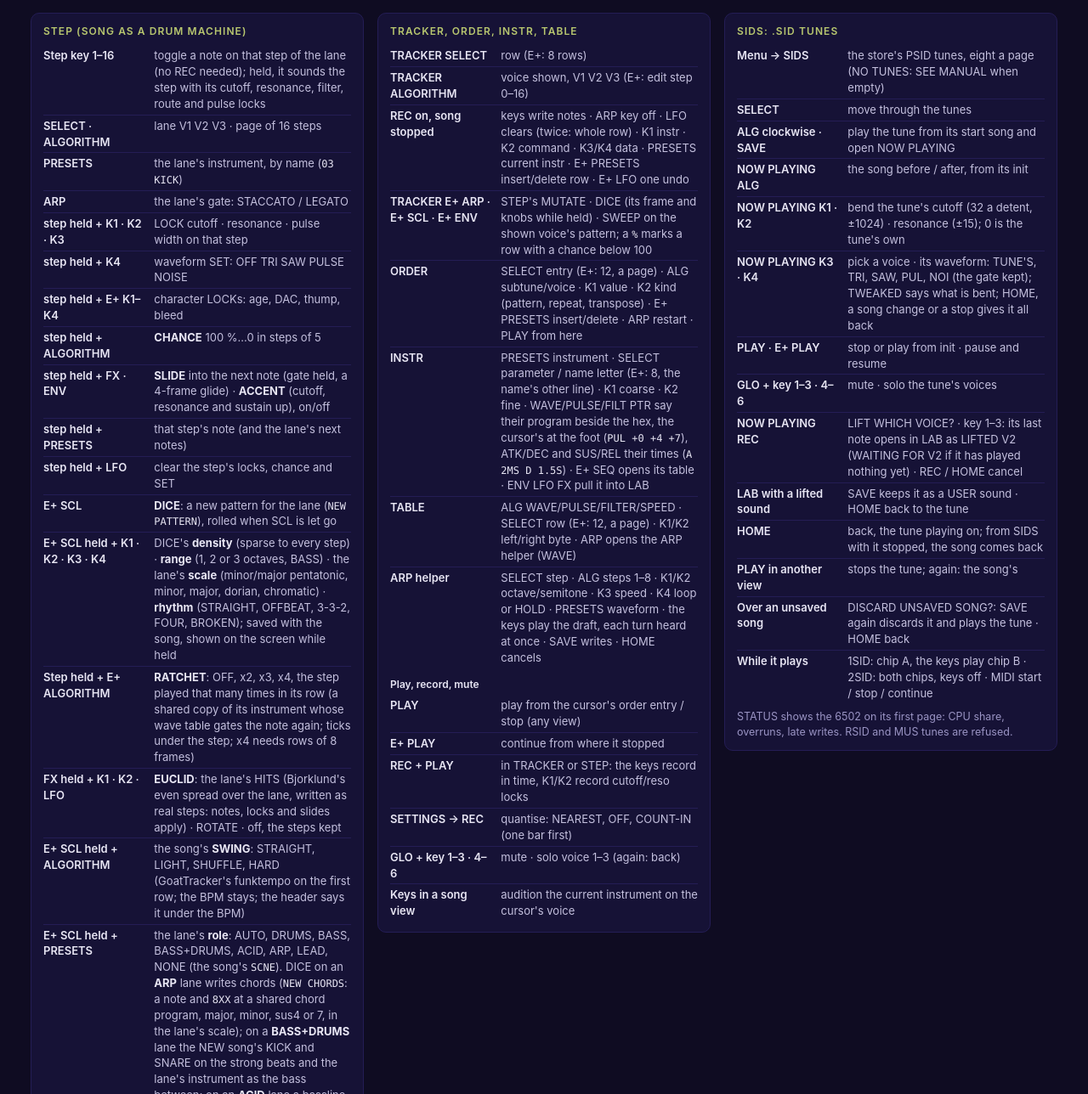
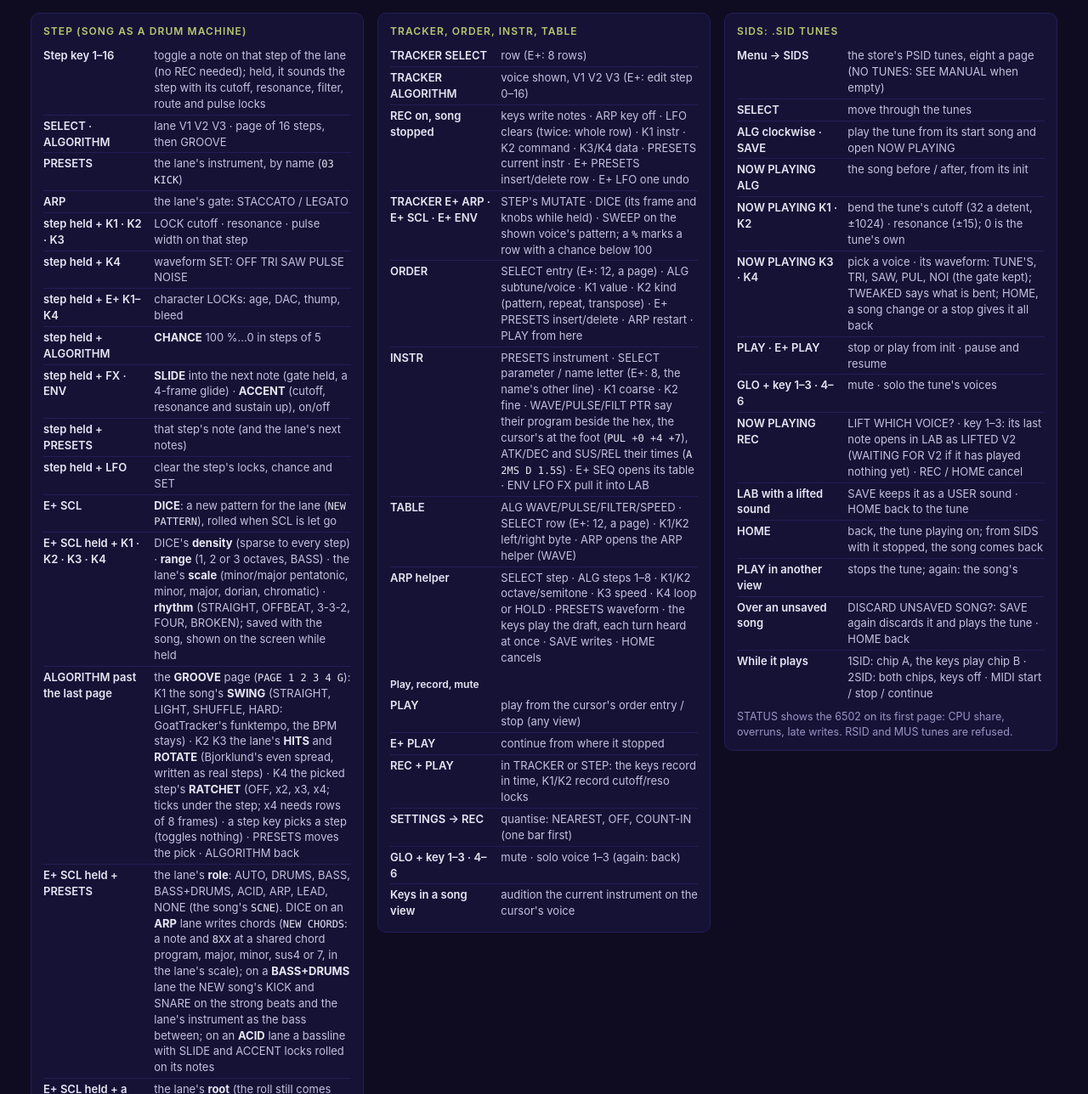
Before and after one commit to dsablic/sidou, a plain HTML site: page web/cheatsheet.html in a window 1280 px wide. Shown: the part 2317-3605 px from the top of the page at 85% size. Drawn offline with Linux system fonts and the light colour scheme.

Commit message:
groove page: docs (controls, design notes, CHANGELOG, README, demo page, cheat sheet) and the GROOVE help card's golden
Co-Authored-By: Claude Opus 5.5 <noreply@anthropic.com>

```diff
--- a/web/cheatsheet.html
+++ b/web/cheatsheet.html
@@ -198,7 +198,7 @@
       <h2>STEP (song as a drum machine)</h2>
       <table>
         <tr><td>Step key 1–16</td><td>toggle a note on that step of the lane (no REC needed); held, it sounds the step with its cutoff, resonance, filter, route and pulse locks</td></tr>
-        <tr><td>SELECT · ALGORITHM</td><td>lane V1 V2 V3 · page of 16 steps</td></tr>
+        <tr><td>SELECT · ALGORITHM</td><td>lane V1 V2 V3 · page of 16 steps, then GROOVE</td></tr>
         <tr><td>PRESETS</td><td>the lane's instrument, by name (<code>03 KICK</code>)</td></tr>
         <tr><td>ARP</td><td>the lane's gate: STACCATO / LEGATO</td></tr>
         <tr><td>step held + K1 · K2 · K3</td><td>LOCK cutoff · resonance · pulse width on that step</td></tr>
@@ -210,9 +210,7 @@
         <tr><td>step held + LFO</td><td>clear the step's locks, chance and SET</td></tr>
         <tr><td>E+ SCL</td><td><b>DICE</b>: a new pattern for the lane (<code>NEW PATTERN</code>), rolled when SCL is let go</td></tr>
         <tr><td>E+ SCL held + K1 · K2 · K3 · K4</td><td>DICE's <b>density</b> (sparse to every step) · <b>range</b> (1, 2 or 3 octaves, BASS) · the lane's <b>scale</b> (minor/major pentatonic, minor, major, dorian, chromatic) · <b>rhythm</b> (STRAIGHT, OFFBEAT, 3-3-2, FOUR, BROKEN); saved with the song, shown on the screen while held</td></tr>
-        <tr><td>Step held + E+ ALGORITHM</td><td><b>RATCHET</b>: OFF, x2, x3, x4, the step played that many times in its row (a shared copy of its instrument whose wave table gates the note again; ticks under the step; x4 needs rows of 8 frames)</td></tr>
-        <tr><td>FX held + K1 · K2 · LFO</td><td><b>EUCLID</b>: the lane's HITS (Bjorklund's even spread over the lane, written as real steps: notes, locks and slides apply) · ROTATE · off, the steps kept</td></tr>
-        <tr><td>E+ SCL held + ALGORITHM</td><td>the song's <b>SWING</b>: STRAIGHT, LIGHT, SHUFFLE, HARD (GoatTracker's funktempo on the first row; the BPM stays; the header says it under the BPM)</td></tr>
+        <tr><td>ALGORITHM past the last page</td><td>the <b>GROOVE</b> page (<code>PAGE 1 2 3 4 G</code>): K1 the song's <b>SWING</b> (STRAIGHT, LIGHT, SHUFFLE, HARD: GoatTracker's funktempo, the BPM stays) · K2 K3 the lane's <b>HITS</b> and <b>ROTATE</b> (Bjorklund's even spread, written as real steps) · K4 the picked step's <b>RATCHET</b> (OFF, x2, x3, x4; ticks under the step; x4 needs rows of 8 frames) · a step key picks a step (toggles nothing) · PRESETS moves the pick · ALGORITHM back</td></tr>
         <tr><td>E+ SCL held + PRESETS</td><td>the lane's <b>role</b>: AUTO, DRUMS, BASS, BASS+DRUMS, ACID, ARP, LEAD, NONE (the song's <code>SCNE</code>). DICE on an <b>ARP</b> lane writes chords (<code>NEW CHORDS</code>: a note and <code>8XX</code> at a shared chord program, major, minor, sus4 or 7, in the lane's scale); on a <b>BASS+DRUMS</b> lane the NEW song's KICK and SNARE on the strong beats and the lane's instrument as the bass between; on an <b>ACID</b> lane a bassline with SLIDE and ACCENT locks rolled on its notes</td></tr>
         <tr><td>E+ SCL held + a key</td><td>the lane's <b>root</b> (the roll still comes when SCL is let go)</td></tr>
         <tr><td>E+ ARP</td><td><b>MUTATE</b>: two small changes (<code>MUTATED</code>)</td></tr>
```
Also changed, not shown: web/index.html (+3 -3 lines), tests/golden/lcd/help-groove.png (added), 5 other files.
